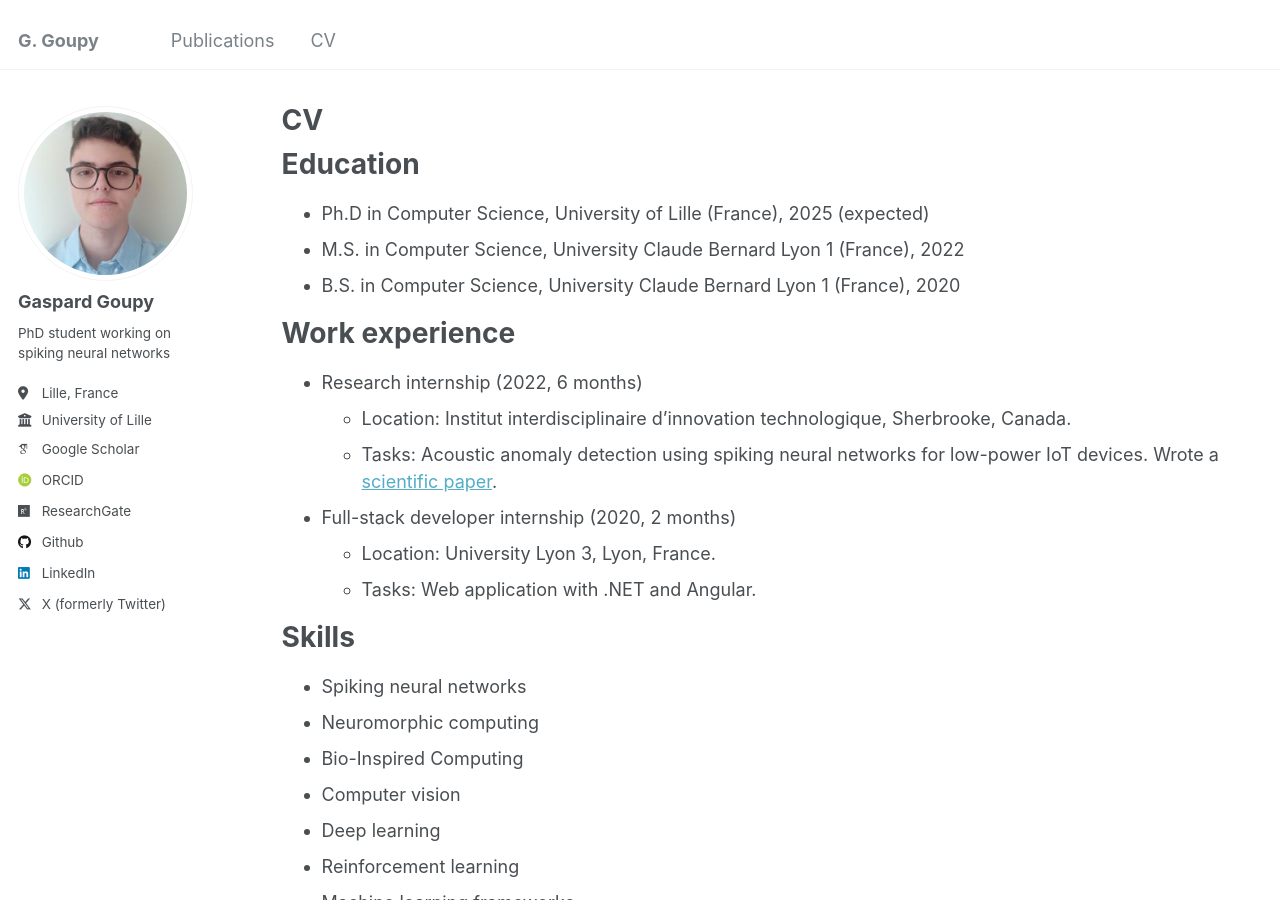
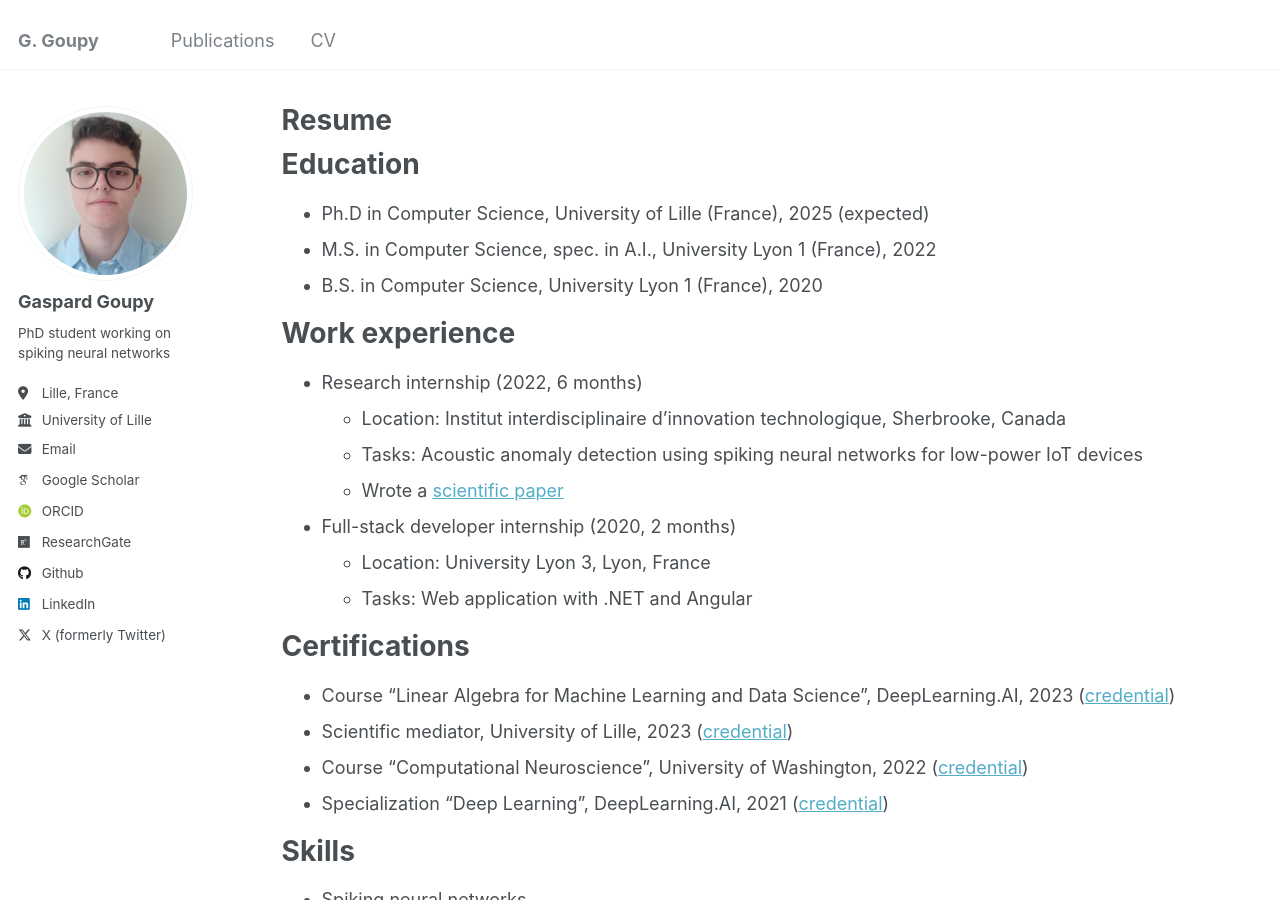
Before and after one commit to ggoupy/ggoupy.github.io, a Jekyll site: the page built from _pages/cv.md, in a window 1280 px wide and 900 px high. Built offline with Jekyll 4.4.1, drawn with Linux system fonts in a browser that asks for light colours; some web fonts are replaced; some of the changed text lies outside the part shown.

Commit message:
Small update

```diff
--- a/_config.yml
+++ b/_config.yml
@@ -28,7 +28,7 @@ author:
   location         : "Lille, France"
   employer         : "University of Lille"
   uri              : # URL
-  email            : # "none@example.org"
+  email            : "gaspard.goupy@protonmail.com"
 
   # Academic websites
   arxiv            : # URL - Update with the correct link to your profile
--- a/_pages/cv.md
+++ b/_pages/cv.md
@@ -1,6 +1,6 @@
 ---
 layout: archive
-title: "CV"
+title: "Resume"
 permalink: /cv/
 author_profile: true
 redirect_from:
@@ -12,18 +12,26 @@ redirect_from:
 Education
 ======
 * Ph.D in Computer Science, University of Lille (France), 2025 (expected)
-* M.S. in Computer Science, University Claude Bernard Lyon 1 (France), 2022
-* B.S. in Computer Science, University Claude Bernard Lyon 1 (France), 2020
+* M.S. in Computer Science, spec. in A.I., University Lyon 1 (France), 2022
+* B.S. in Computer Science, University Lyon 1 (France), 2020
 
 Work experience
 ======
 * Research internship (2022, 6 months)
-  * Location: Institut interdisciplinaire d'innovation technologique, Sherbrooke, Canada.
-  * Tasks: Acoustic anomaly detection using spiking neural networks for low-power IoT devices. Wrote a [scientific paper](https://ggoupy.github.io/publication/2023-vdsp).
+  * Location: Institut interdisciplinaire d'innovation technologique, Sherbrooke, Canada
+  * Tasks: Acoustic anomaly detection using spiking neural networks for low-power IoT devices
+  * Wrote a [scientific paper](https://ggoupy.github.io/publication/2023-vdsp)
 
 * Full-stack developer internship (2020, 2 months)
-  * Location: University Lyon 3, Lyon, France.
-  * Tasks: Web application with .NET and Angular.
+  * Location: University Lyon 3, Lyon, France
+  * Tasks: Web application with .NET and Angular
+
+Certifications
+======
+* Course "Linear Algebra for Machine Learning and Data Science", DeepLearning.AI, 2023 ([credential](https://www.coursera.org/account/accomplishments/verify/YS3YXWC687LD))
+* Scientific mediator, University of Lille, 2023 ([credential](https://openbadgepassport.com/app/badge/info/592548))
+* Course "Computational Neuroscience", University of Washington, 2022 ([credential](https://www.coursera.org/account/accomplishments/verify/BFN6XES2F86B))
+* Specialization "Deep Learning", DeepLearning.AI, 2021 ([credential](https://www.coursera.org/account/accomplishments/specialization/LAAGW5GEAJ4C))
 
 Skills
 ======
```
Also changed, not shown: other parts of _pages/cv.md (+5 -0 lines), _pages/about.md (+5 -1 lines).
